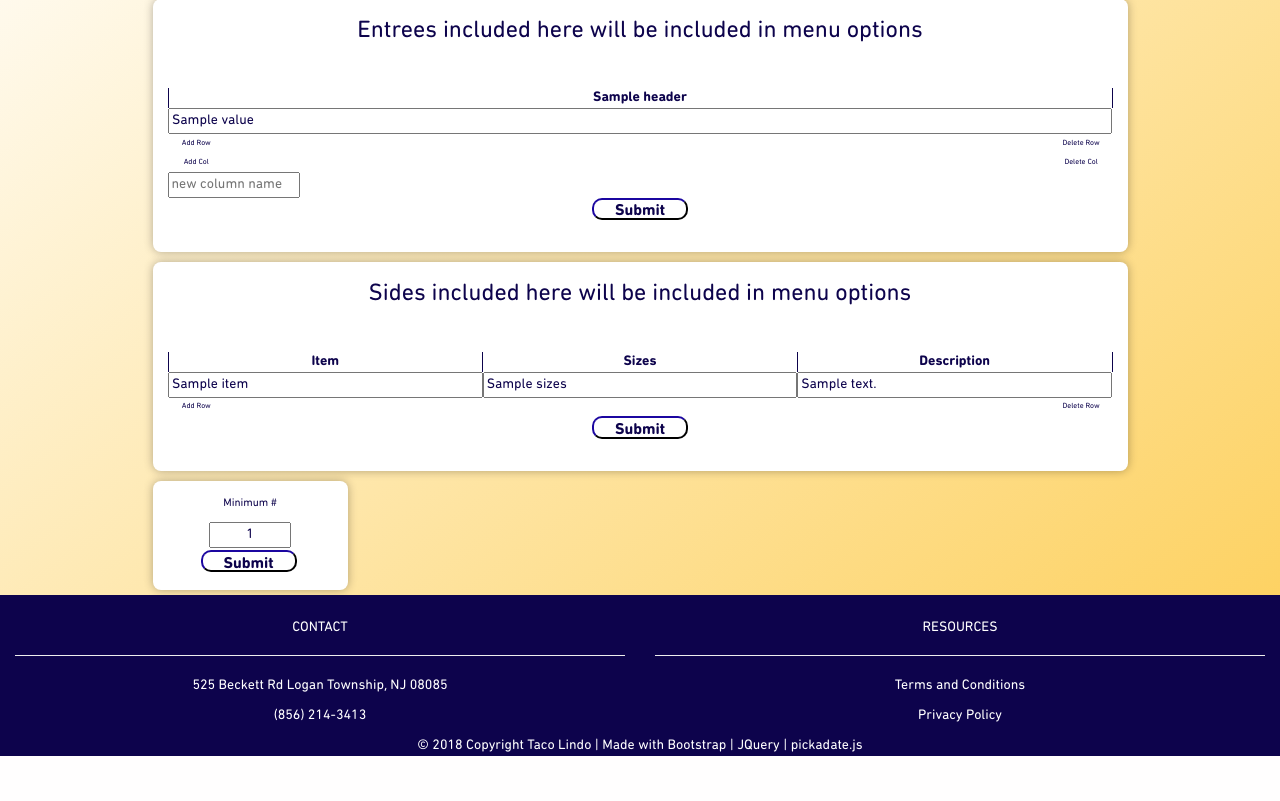
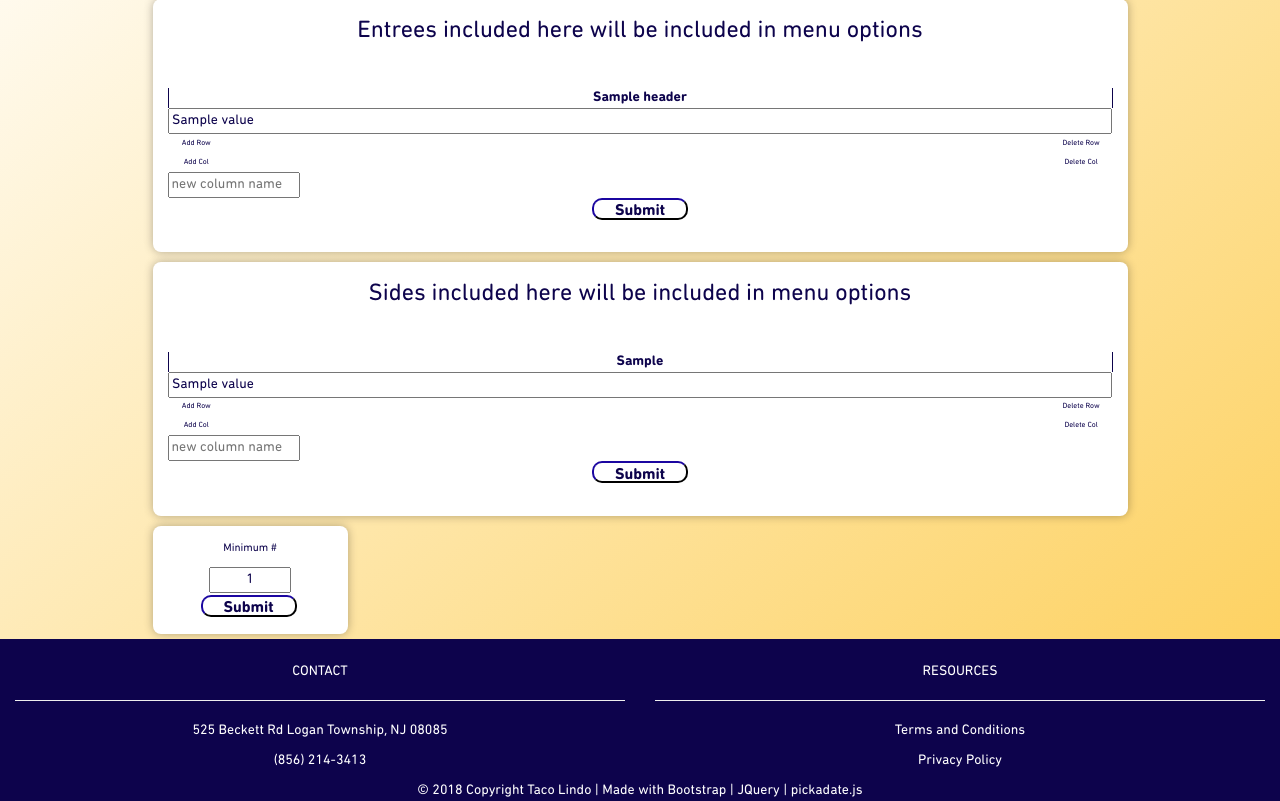
Before and after one commit to jzohdi/TLindo-v2.0, a Python web app: template templates/menusetter.html in a window 1280 px wide. Shown: the part 213-1014 px from the top of the page. Before the commit the page ends 969 px from the top, so only its background shows below. Run offline with Jinja, Linux system fonts and the light colour scheme; the template is opened without the code that fills it: most values are stand-ins (such as "Sample title", 1, 10 or a date in 2020); some libraries are stand-ins or nearby versions.

Commit message:
add col and delte col for entree and sides table in menusetter

```diff
--- a/templates/menusetter.html
+++ b/templates/menusetter.html
@@ -26,8 +26,9 @@ head %}
                 {% endfor %}
               -->#}
             </tr>
-            {% for menuItem in entreeMenu %} {% set outer_loop = loop %} {% for
-            key, value in menuItem.items() %}
+            {% for menuItem in entreeMenu %} {% set outer_loop = loop %}
+            <tr>
+              {% for key, value in menuItem.items() %}
               <td>
                 <input
                   id="{{ outer_loop.index - 1 }}{{ key }}"
@@ -38,49 +39,9 @@ head %}
                   value="{{ value }}"
                 />
               </td>
-            {% endfor %} {#<!--
-              <tr>
-                  <td>
-                    <input
-                      type="text"
-                      name="{{ loop.index - 1 }}"
-                      autocomplete="off"
-                      class="form-input-box"
-                      value="{{ menuItem.item }}"
-                    />
-                  </td>
-                  <td>
-                    <input
-                      autocomplete="off"
-                      class="form-input-box"
-                      name="{{ loop.index - 1 }}"
-                      type="text"
-                      value="{{ menuItem.flavors }}"
-                    />
-                  </td>
-                  <td>
-                    <input
-                      autocomplete="off"
-                      class="form-input-box"
-                      name="{{ loop.index - 1}}"
-                      type="text"
-                      value="{{ menuItem.sizes }}"
-                    />
-                  </td>
-                  <td>
-                    <input
-                      id="{{ loop.index - 1}}description"
-                      autocomplete="off"
-                      onclick="showModal('#modal-holder', '{{ loop.index - 1}}description')"
-                      class="form-input-box"
-                      name="{{ loop.index - 1 }}"
-                      type="text"
-                      value="{{ menuItem.description }}"
-                    />
-                  </td>
-
+              {% endfor %}
             </tr>
-            -->#} {% endfor %}
+            {% endfor %}
           </table>
 
           <div class="row">
@@ -112,7 +73,7 @@ head %}
             </div>
             <div class="col-xs-2 col-xs-offset-8">
               <div
-                onclick="deleteCol('#menu-setter-table', '')"
+                onclick="deleteCol('#menu-setter-table', '', '#entree-submit')"
                 class="button button1 question-titles delete-row-button"
               >
                 Delete Col
@@ -151,55 +112,24 @@ head %}
         <fieldset>
           <table id="menu-setter-table2" class="menu-table">
             <tr>
-              <th>Item</th>
-              {#<!--
-                <th>Flavors</th>
-              -->#}
-              <th>Sizes</th>
-              <th>Description</th>
+              {% for sHeader in sideHeaders %}
+              <th>{{ sHeader }}</th>
+              {% endfor %}
             </tr>
-            {% for sidesItem in sidesMenu %}
+            {% for sidesItem in sidesMenu %} {% set outer_loop = loop %}
             <tr>
+              {% for key, value in sidesItem.items() %}
               <td>
                 <input
+                  id="sides{{ outer_loop.index - 1 }}{{ key }}"
                   type="text"
-                  name="sides{{ loop.index - 1 }}"
+                  name="sides{{ outer_loop.index - 1 }}"
                   autocomplete="off"
-                  class="form-input-box textarea-size"
-                  value="{{ sidesItem.item }}"
+                  class="form-input-box"
+                  value="{{ value }}"
                 />
               </td>
-              {#<!--
-                <td>
-                  <input
-                    autocomplete="off"
-                    class="form-input-box"
-                    name="sides{{ loop.index }}flavor"
-                    type="text"
-                  />
-                </td>
-              -->
-              #}
-              <td>
-                <input
-                  autocomplete="off"
-                  class="form-input-box"
-                  name="sides{{ loop.index - 1 }}"
-                  type="text"
-                  value="{{ sidesItem.sizes }}"
-                />
-              </td>
-              <td>
-                <input
-                  id="sides{{ loop.index - 1 }}description"
-                  autocomplete="off"
-                  onclick="showModal('#modal-holder', 'sides{{ loop.index - 1 }}description')"
-                  class="form-input-box"
-                  name="sides{{ loop.index - 1 }}"
-                  type="text"
-                  value="{{ sidesItem.description }}"
-                />
-              </td>
+              {% endfor %}
             </tr>
             {% endfor %}
           </table>
@@ -220,6 +150,33 @@ head %}
               >
                 Delete Row
               </div>
+            </div>
+          </div>
+          <div class="row">
+            <div class="col-xs-2">
+              <div
+                onclick="addCol('#menu-setter-table2', 'sides', '#sides-submit', '#newCol2')"
+                class="button button1 question-titles add-row-button"
+              >
+                Add Col
+              </div>
+            </div>
+            <div class="col-xs-2 col-xs-offset-8">
+              <div
+                onclick="deleteCol('#menu-setter-table2', 'sides', '#sides-submit')"
+                class="button button1 question-titles delete-row-button"
+              >
+                Delete Col
+              </div>
+            </div>
+          </div>
+          <div class="row">
+            <div class="col-xs-2">
+              <input
+                style="width: 100%;"
+                id="newCol2"
+                placeholder="new column name"
+              />
             </div>
           </div>
           <div class="form-group">
@@ -266,6 +223,7 @@ head %}
       $(this).attr("onclick", "showModal('#modal-holder', '" + $id + "')");
     });
   }
+
   addModalTo("description");
 
   function showModal(tempId, idNum) {
@@ -332,6 +290,13 @@ head %}
       });
     getTitlesToValues(idOfTable, submit_id);
   }
+
+  function deleteCol(idOfTable, prefix, submit_Id) {
+    $(idOfTable + " th:last-child, " + idOfTable + " td:last-child").remove();
+
+    getTitlesToValues(idOfTable, submit_Id);
+  }
+
   function addRow(idOfTable, name_prefix, submit_id) {
     let titles = $(idOfTable + " tbody tr th");
     let menuList = [];
@@ -357,6 +322,7 @@ head %}
     addModalTo("description");
     getTitlesToValues(idOfTable, submit_id);
   }
+
   function getColumnStringForRow(prefix, count, column_name) {
     return (
       '<td><input id="' +
@@ -376,46 +342,6 @@ head %}
       $(idOfTable + " tr:last").remove();
     }
   }
-
-  // function getColumn2String(prefix, row_num) {
-  //   if (prefix == "") {
-  //     return (
-  //       '<td> <input autocomplete="off" class="form-input-box" name="' +
-  //       prefix +
-  //       row_num +
-  //       '" type="text" /> </td>'
-  //     );
-  //   }
-  //   return "";
-  // }
-
-  // function getColumnString(prefix, row_num, identifier) {
-  //   if (prefix == "" || prefix == "sides") {
-  //     return (
-  //       '<td><input type="text" name="' +
-  //       prefix +
-  //       row_num +
-  //       '" autocomplete="off" class="form-input-box textarea-size" /> </td>'
-  //     );
-  //   }
-  //   return "";
-  // }
-  // function getDescriptColString(prefix, row_num) {
-  //   return (
-  //     "<td>" +
-  //     '<input id="' +
-  //     prefix +
-  //     row_num +
-  //     'description" autocomplete="off" onclick="showModal(\'#modal-holder\', \'' +
-  //     prefix +
-  //     row_num +
-  //     "description')\" " +
-  //     'class="form-input-box" name="' +
-  //     prefix +
-  //     row_num +
-  //     '" type="text"/> </td>'
-  //   );
-  // }
 
   function setColumnInputNames(idOfTable, listOfColumns) {
     let column_name;
```
Also changed, not shown: application.py (+7 -1 lines). Lines whose indentation alone changed are shown as unchanged.
